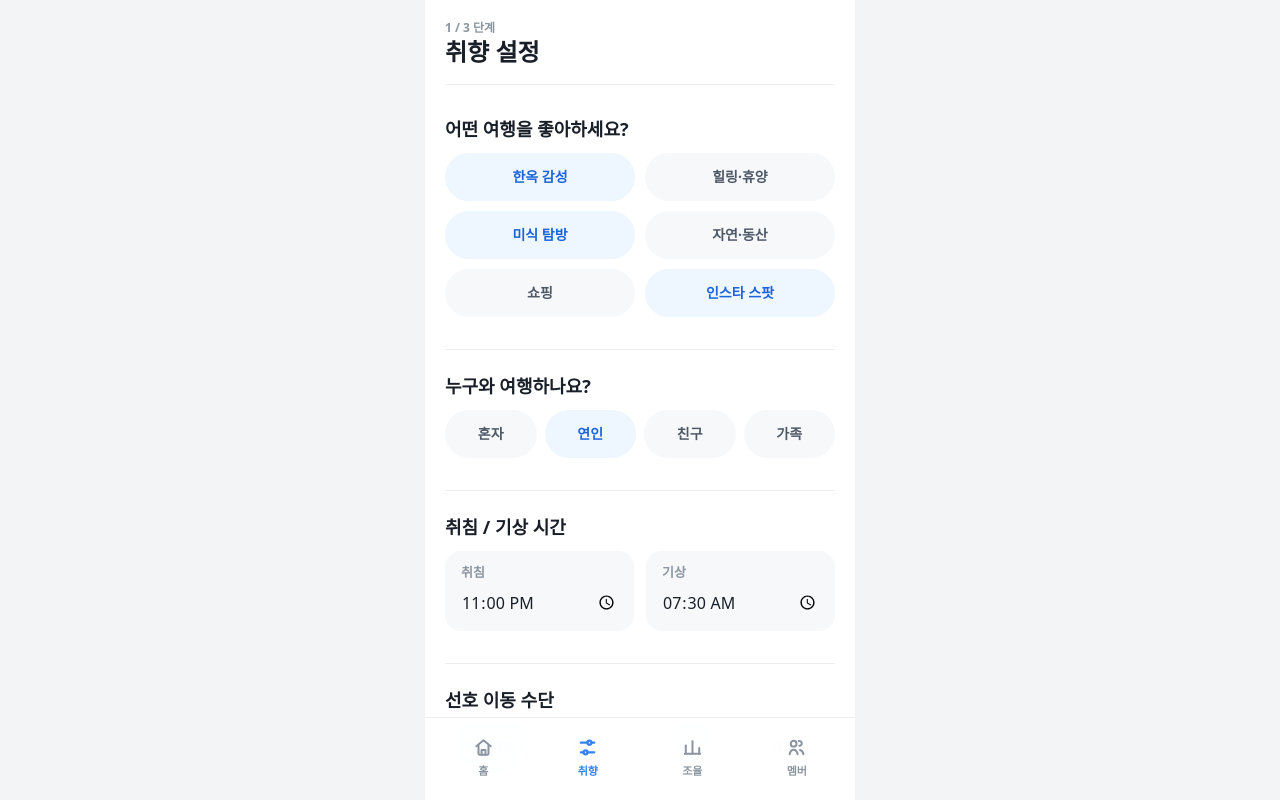
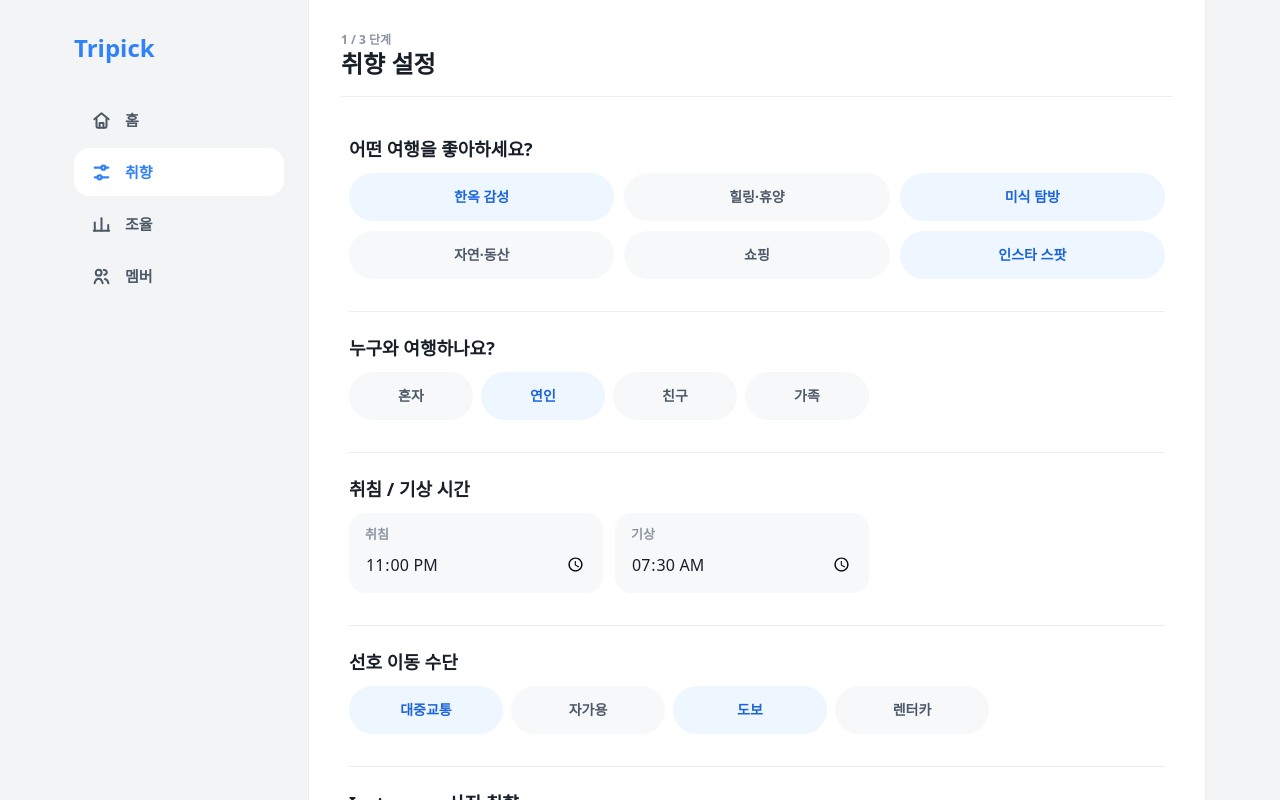
Before and after one commit to PNUKoZune/tripick, a Next.js app in the folder apps/web/: page /preferences in a window 1280 px wide. Shown: the top 800 px of the page. Built offline with nearby package versions, Linux system fonts and the light colour scheme; a web font is replaced by a local one.

Commit message:
fix: improve responsive web layouts

```diff
--- a/apps/web/src/features/preference-coordination/ui/coordination-board.tsx
+++ b/apps/web/src/features/preference-coordination/ui/coordination-board.tsx
@@ -73,7 +73,7 @@ export function CoordinationBoard() {
       </section>
 
       {coordination ? (
-        <>
+        <div className="space-y-8 lg:grid lg:grid-cols-[minmax(0,1fr)_360px] lg:gap-8 lg:space-y-0">
           <section>
             <h2 className="mb-2 text-[18px] font-black leading-6">취향 비교</h2>
             <div className="divide-y divide-[color:var(--line)] border-y border-[color:var(--line)]">
@@ -85,7 +85,7 @@ export function CoordinationBoard() {
             </div>
           </section>
 
-          <section className="-mx-5 bg-[color:var(--blue-50)] px-5 py-6">
+          <section className="-mx-5 bg-[color:var(--blue-50)] px-5 py-6 lg:mx-0 lg:rounded-[24px] lg:px-6">
             <div className="flex items-center justify-between gap-3">
               <h2 className="text-[18px] font-black leading-6 text-[color:var(--blue-800)]">
                 AI 절충 추천
@@ -114,16 +114,18 @@ export function CoordinationBoard() {
               {coordination.recommendation.scheduleHint}
             </div>
           </section>
-        </>
+        </div>
       ) : null}
 
       {message ? <InlineNotice title="상태" description={message} tone="red" /> : null}
+      <div className="space-y-3 lg:flex lg:max-w-[560px] lg:gap-3 lg:space-y-0">
         <PrimaryButton disabled={loading || !coordination} onClick={() => router.push('/')}>
           내 여행에서 일정 보기
         </PrimaryButton>
         <SecondaryButton disabled={loading} onClick={() => router.push('/members')}>
           멤버 추가해서 다시 조율
         </SecondaryButton>
+      </div>
     </div>
   );
 }
--- a/apps/web/src/features/preference-setup/ui/preference-setup-form.tsx
+++ b/apps/web/src/features/preference-setup/ui/preference-setup-form.tsx
@@ -70,7 +70,7 @@ export function PreferenceSetupForm() {
   return (
     <div className="space-y-8">
       <SetupBlock title="어떤 여행을 좋아하세요?">
-        <div className="grid grid-cols-2 gap-2.5">
+        <div className="grid grid-cols-2 gap-2.5 lg:grid-cols-3">
           {TRAVEL_STYLE_OPTIONS.map((option) => (
             <SegmentedOption
               key={option.value}
@@ -83,7 +83,7 @@ export function PreferenceSetupForm() {
       </SetupBlock>
 
       <SetupBlock title="누구와 여행하나요?">
-        <div className="grid grid-cols-4 gap-2">
+        <div className="grid grid-cols-4 gap-2 lg:max-w-[520px]">
           {COMPANION_OPTIONS.map((option) => (
             <SegmentedOption
               key={option.value}
@@ -96,7 +96,7 @@ export function PreferenceSetupForm() {
       </SetupBlock>
 
       <SetupBlock title="취침 / 기상 시간">
-        <div className="grid grid-cols-2 gap-3">
+        <div className="grid grid-cols-2 gap-3 lg:max-w-[520px]">
           <TimeField
             label="취침"
             value={form.sleepTime}
@@ -111,7 +111,7 @@ export function PreferenceSetupForm() {
       </SetupBlock>
 
       <SetupBlock title="선호 이동 수단">
-        <div className="grid grid-cols-4 gap-2">
+        <div className="grid grid-cols-2 gap-2 sm:grid-cols-4 lg:max-w-[640px]">
           {TRANSPORT_OPTIONS.map((option) => (
             <SegmentedOption
               key={option.value}
@@ -151,7 +151,7 @@ export function PreferenceSetupForm() {
             />
           </button>
         </div>
-        <div className="mt-3 grid grid-cols-3 gap-2">
+        <div className="mt-3 grid grid-cols-3 gap-2 lg:max-w-[420px]">
           {INSTAGRAM_TAGS.map((tag) => (
             <button
               key={tag}
@@ -177,9 +177,11 @@ export function PreferenceSetupForm() {
       </SetupBlock>
 
       {message ? <InlineNotice title="확인 필요" description={message} tone="red" /> : null}
-      <PrimaryButton disabled={loading || !ready} onClick={handleSubmit}>
-        {loading ? '저장 중' : '취향 저장하고 멤버 추가'}
-      </PrimaryButton>
+      <div className="lg:max-w-[360px]">
+        <PrimaryButton disabled={loading || !ready} onClick={handleSubmit}>
+          {loading ? '저장 중' : '취향 저장하고 멤버 추가'}
+        </PrimaryButton>
+      </div>
     </div>
   );
 
--- a/apps/web/src/shared/ui/app-frame.tsx
+++ b/apps/web/src/shared/ui/app-frame.tsx
@@ -14,11 +14,22 @@ const NAV_ITEMS = [
 type NavIconName = (typeof NAV_ITEMS)[number]['icon'];
 
 export function AppFrame({ children, showNav = true }: { children: ReactNode; showNav?: boolean }) {
+  if (!showNav) {
+    return (
+      <main className="min-h-screen bg-[color:var(--app-bg)] text-[color:var(--text-primary)]">
+        {children}
+      </main>
+    );
+  }
+
   return (
     <main className="min-h-screen bg-[color:var(--app-bg)] text-[color:var(--text-primary)]">
-      <div className="mx-auto min-h-screen w-full max-w-[430px] bg-[color:var(--app-surface)]">
-        <div className={showNav ? 'min-h-screen pb-[88px]' : 'min-h-screen'}>{children}</div>
-        {showNav ? <AppBottomNavigation /> : null}
+      <div className="mx-auto min-h-screen w-full max-w-[430px] lg:grid lg:max-w-[1180px] lg:grid-cols-[210px_minmax(0,1fr)] lg:gap-6 lg:px-6">
+        <DesktopNavigation />
+        <div className="min-h-screen bg-[color:var(--app-surface)] lg:border-x lg:border-[color:var(--line)]">
+          <div className="min-h-screen pb-[88px] lg:pb-12">{children}</div>
+        </div>
+        <AppBottomNavigation className="lg:hidden" />
       </div>
     </main>
   );
@@ -53,6 +64,40 @@ export function AppBottomNavigation({ className = '' }: { className?: string })
         })}
       </div>
     </nav>
+  );
+}
+
+function DesktopNavigation() {
+  const pathname = usePathname();
+
+  return (
+    <aside className="hidden py-8 lg:block">
+      <div className="sticky top-8">
+        <Link href="/" className="text-[24px] font-black leading-8 text-[color:var(--blue-600)]">
+          Tripick
+        </Link>
+        <nav aria-label="데스크탑 내비게이션" className="mt-8 space-y-1">
+          {NAV_ITEMS.map((item) => {
+            const active = isNavItemActive(pathname, item.href);
+            return (
+              <Link
+                key={item.href}
+                href={item.href}
+                aria-current={active ? 'page' : undefined}
+                className={`flex h-12 items-center gap-3 rounded-[16px] px-4 text-[15px] font-black transition-colors ${
+                  active
+                    ? 'bg-white text-[color:var(--blue-600)]'
+                    : 'text-[color:var(--text-secondary)] hover:bg-white/70 hover:text-[color:var(--text-primary)]'
+                }`}
+              >
+                <NavIcon name={item.icon} active={active} />
+                <span>{item.label}</span>
+              </Link>
+            );
+          })}
+        </nav>
+      </div>
+    </aside>
   );
 }
 
@@ -124,8 +169,8 @@ export function TopBar({
   muted?: string;
 }) {
   return (
-    <header className="sticky top-0 z-20 bg-white/94 px-5 pb-3 pt-5 backdrop-blur-xl">
-      <div className="flex min-h-11 items-center justify-between gap-3">
+    <header className="sticky top-0 z-20 bg-white/94 px-5 pb-3 pt-5 backdrop-blur-xl lg:static lg:bg-white lg:px-8 lg:pb-4 lg:pt-8">
+      <div className="mx-auto flex min-h-11 w-full max-w-[430px] items-center justify-between gap-3 lg:max-w-[880px]">
         <div>
           {muted ? (
             <div className="text-[12px] font-bold leading-4 text-[color:var(--text-tertiary)]">
@@ -136,7 +181,9 @@ export function TopBar({
         </div>
         {action}
       </div>
-      {muted ? <div className="mt-4 h-px bg-[color:var(--line)]" /> : null}
+      {muted ? (
+        <div className="mx-auto mt-4 h-px w-full max-w-[430px] bg-[color:var(--line)] lg:max-w-[880px]" />
+      ) : null}
     </header>
   );
 }
@@ -148,7 +195,11 @@ export function PageSection({
   children: ReactNode;
   className?: string;
 }) {
-  return <section className={`px-5 py-5 ${className}`}>{children}</section>;
+  return (
+    <section className={`mx-auto w-full max-w-[430px] px-5 py-5 lg:max-w-[880px] lg:px-8 lg:py-6 ${className}`}>
+      {children}
+    </section>
+  );
 }
 
 export function PrimaryButton({
--- a/apps/web/src/views/landing/ui/landing-view.tsx
+++ b/apps/web/src/views/landing/ui/landing-view.tsx
@@ -11,33 +11,32 @@ const FLOW = [
 export function LandingView() {
   return (
     <AppFrame showNav={false}>
-      <section className="flex min-h-screen flex-col bg-white px-5 pb-6 pt-14">
+      <section className="min-h-screen bg-white px-5 pb-6 pt-14 lg:px-10 lg:pb-10">
+        <div className="mx-auto flex min-h-[calc(100vh-80px)] w-full max-w-[1080px] flex-col">
           <header className="flex items-center justify-between">
             <div className="text-[23px] font-black leading-7 text-[color:var(--blue-600)]">
               Tripick
             </div>
-          <Link
-            href="/"
-            className="text-[13px] font-black text-[color:var(--text-tertiary)]"
-          >
+            <Link href="/" className="text-[13px] font-black text-[color:var(--text-tertiary)]">
               홈
             </Link>
           </header>
 
-        <div className="flex flex-1 flex-col justify-center py-10">
+          <div className="grid flex-1 py-10 lg:grid-cols-[minmax(0,1fr)_360px] lg:items-center lg:gap-16">
+            <div>
               <div className="text-[13px] font-black leading-5 text-[color:var(--blue-600)]">
                 국내 여행 취향 조율
               </div>
-          <h1 className="mt-4 text-[42px] font-black leading-[1.08]">
+              <h1 className="mt-4 text-[42px] font-black leading-[1.08] lg:text-[64px] lg:leading-[1.02]">
                 맞는 취향만
                 <br />
                 모아 일정으로
               </h1>
-          <p className="mt-5 max-w-[25ch] text-[17px] font-bold leading-7 text-[color:var(--text-secondary)]">
+              <p className="mt-5 max-w-[25ch] text-[17px] font-bold leading-7 text-[color:var(--text-secondary)] lg:text-[20px] lg:leading-8">
                 멤버 취향을 저장하고 공통 기준을 만듭니다.
               </p>
 
-          <div className="mt-11 border-l-2 border-[color:var(--blue-100)] pl-5">
+              <div className="mt-11 border-l-2 border-[color:var(--blue-100)] pl-5 lg:max-w-[420px]">
                 {FLOW.map((step, index) => (
                   <div key={step.title} className={index === FLOW.length - 1 ? '' : 'pb-6'}>
                     <div className="relative">
@@ -52,7 +51,11 @@ export function LandingView() {
               </div>
             </div>
 
+            <div className="mt-10 border-t border-[color:var(--line)] pt-6 lg:mt-0 lg:border-l lg:border-t-0 lg:pl-10 lg:pt-0">
               <AuthStartActions />
+            </div>
+          </div>
+        </div>
       </section>
     </AppFrame>
   );
```
Also changed, not shown: apps/web/src/features/member-management/ui/member-manager.tsx (+16 -6 lines). Lines whose indentation alone changed are shown as unchanged.
